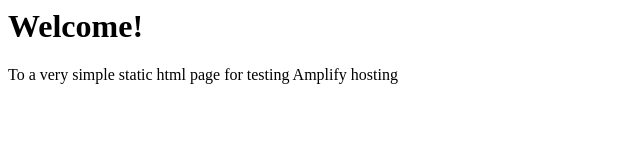
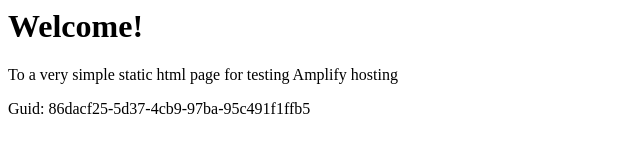
Before and after one commit to aws-aemilia-syd/Github-PR-Commit-Integration-Test-DoNotTouch-GitH-MJCD6L4M-v1-prod-ap-southeast-2, a website: page src/index.html in a window 1280 px wide. Shown: the whole page, without its empty margins (0-640 px from the left). Drawn offline with Linux system fonts and the light colour scheme.

Commit message:
commit from integ tests

```diff
--- a/src/index.html
+++ b/src/index.html
@@ -1,3 +1,5 @@
+
+
 <html lang="en">
 
 <head>
@@ -10,6 +12,6 @@
 <body>
     <h1>Welcome!</h1>
     <p>To a very simple static html page for testing Amplify hosting</p>
-</body>
+    <p>Guid: 86dacf25-5d37-4cb9-97ba-95c491f1ffb5</p></body>
 
 </html>
```
